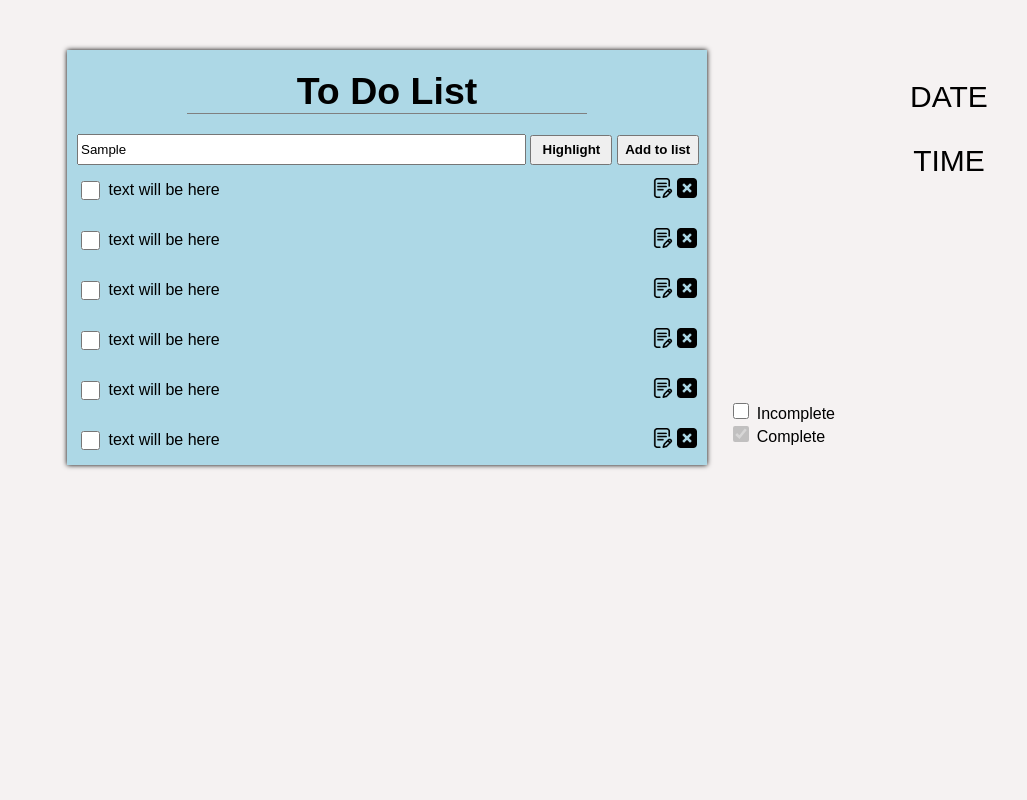
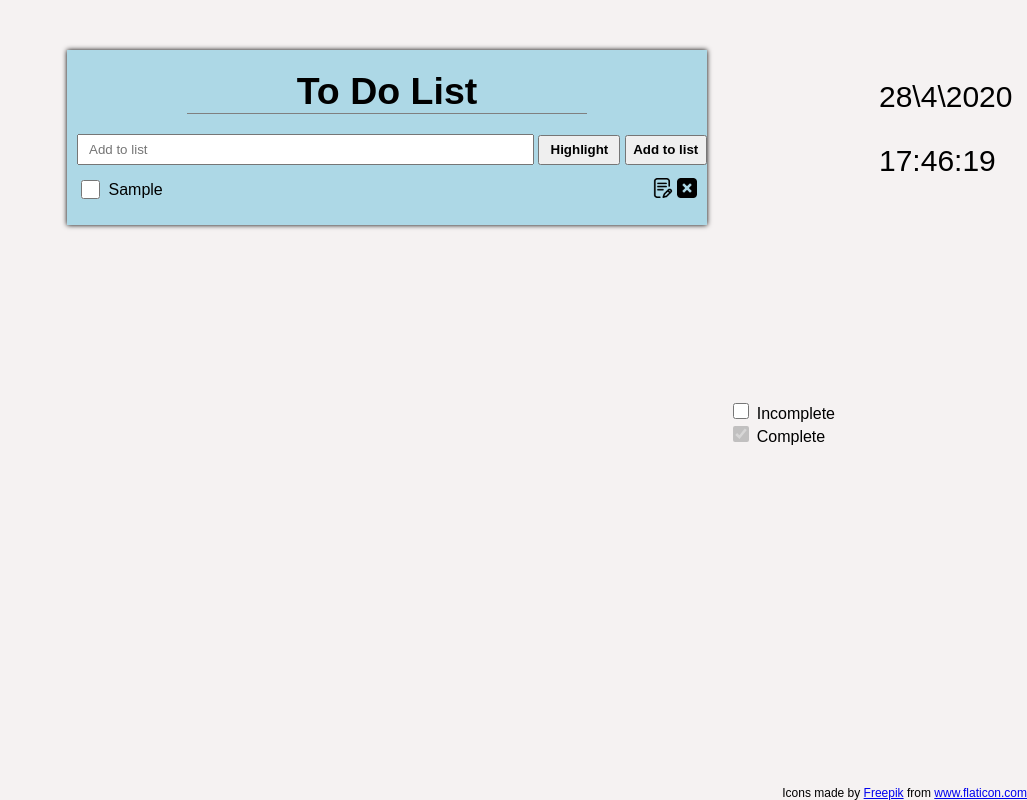
Before and after one commit to Mustafa-Abdishakur/to-do-list, a plain HTML site: page index.html in a window 1280 px wide. Both pictures are taken after typing "Sample" into the empty fields and a click on the button "Add to list". Shown: the whole page, without its empty margins (253-1280 px from the left). Drawn offline with Linux system fonts and the light colour scheme.

Commit message:
commit #1

```diff
--- a/index.html
+++ b/index.html
@@ -21,12 +21,13 @@
             <h2>To Do List</h2>
         </header>
         <div class="container-1">
-          <input type="text">
+          <input type="text" placeholder="Add to list">
             <button class="highlight-btn">Highlight</button>
             <button class="add-btn">Add to list</button>
         </div>
         <div class="container-2">
-            <div class="item item-1">
+            <!--
+            <div class="item">
                 <input type="checkbox" class="item-checkbox">
                 <p>text will be here</p>
                 <div class="item-btns-container">
@@ -35,7 +36,7 @@
                 </div>
 
             </div>
-            <div class="item item-2">
+            <div class="item">
                 <input type="checkbox" class="item-checkbox">
                 <p>text will be here</p>
                 <div class="item-btns-container">
@@ -44,7 +45,7 @@
                 </div>
 
             </div>
-            <div class="item item-3">
+            <div class="item">
                 <input type="checkbox" class="item-checkbox">
                 <p>text will be here</p>
                 <div class="item-btns-container">
@@ -52,7 +53,7 @@
                     <img src="img/cancel.png" alt="delete">
                 </div>
             </div>
-            <div class="item item-4">
+            <div class="item">
                 <input type="checkbox" class="item-checkbox">
                 <p>text will be here</p>
                 <div class="item-btns-container">
@@ -60,7 +61,7 @@
                     <img src="img/cancel.png" alt="delete">
                 </div>
             </div>
-            <div class="item item-5">
+            <div class="item">
                 <input type="checkbox" class="item-checkbox">
                 <p>text will be here</p>
                 <div class="item-btns-container">
@@ -68,7 +69,7 @@
                     <img src="img/cancel.png" alt="delete">
                 </div>
             </div>
-            <div class="item item-6">
+            <div class="item">
                 <input type="checkbox" class="item-checkbox">
                 <p>text will be here</p>
                 <div class="item-btns-container">
@@ -76,6 +77,7 @@
                     <img src="img/cancel.png" alt="delete">
                 </div>
             </div>
+        -->
         </div>
     </div>
     <div class="details-container">
@@ -89,9 +91,10 @@
         </div>
     </div>
 
-    <!--
-        ADD TO THE END
+    <div class="credit">
         Icons made by <a href="https://www.flaticon.com/authors/freepik" title="Freepik">Freepik</a> from <a href="https://www.flaticon.com/" title="Flaticon"> www.flaticon.com</a>
-    -->
+    </div>
+
+<script src="list.js"></script>
 </body>
 </html>
--- /dev/null
+++ b/list.js
@@ -0,0 +1,47 @@
+
+const DOM = {
+    date:document.querySelector('.date'),
+    time:document.querySelector('.time'),
+    add: document.querySelector('.add-btn'),
+    input: document.querySelector('input[type="text"]'),
+    text: document.querySelector('.container-2')
+}
+/*Date and time */
+const day = new Date().getDate();
+const month = new Date().getMonth() + 1;
+const year = new Date().getFullYear();
+const date = day + "\\" + month + "\\" + year;
+const hour = new Date().getHours();
+const minute = new Date().getMinutes();
+const second = new Date().getSeconds();
+const time =`${hour}:${minute}:${second}`;
+
+window.addEventListener('load', () => {
+    DOM.date.textContent = date;
+    DOM.time.textContent = time;
+});
+/*time change (ADD AT THE END)
+setInterval(function(){
+    const hour = new Date().getHours();
+    const minute = new Date().getMinutes();
+    const second = new Date().getSeconds();
+    const time =`${hour}:${minute}:${second}`;
+    DOM.time.textContent = time;
+},1000);*/
+
+//Insert to list
+DOM.add.addEventListener('click', ()=>{
+    const item = DOM.input.value;
+    const markup = `
+    <div class="item">
+        <input type="checkbox" class="item-checkbox">
+        <p>${item}</p>
+           <div class="item-btns-container">
+                <img src="img/edit.png" alt="edit">
+                <img src="img/cancel.png" alt="delete">
+            </div>
+    </div>
+    `;
+    DOM.text.insertAdjacentHTML('beforeend', markup);
+    DOM.input.value = '';
+});
--- a/style.css
+++ b/style.css
@@ -9,7 +9,7 @@ body{
     width:100px;
     text-align:center;
     font-size:30px;
-    margin-right:20px;
+    margin-right:40px;
 
 }
 .main-container{
@@ -18,6 +18,7 @@ body{
     margin:auto;
     padding-top:20px;
     margin-top:50px;
+    padding-bottom:10px;
     box-shadow: 0px 0px 5px black;
 
 }
@@ -38,6 +39,7 @@ header h2{
 .container-1 input[type=text]{
     width:70%;
     height:25px;
+    padding-left:10px;
 }
 .highlight-btn{
     width:13%;
@@ -57,6 +59,10 @@ header h2{
     margin-left:10px;
     position: relative;
     overflow:auto;
+    transition: background 0.4s;
+}
+.item:hover{
+    background:rgb(122, 174, 241);
 }
 .item img{
     width:20px;
@@ -67,7 +73,8 @@ header h2{
 .item input[type=checkbox]{
     width:19px;
     height:19px;
-    position: fixed;
+    position: absolute;
+    top:12px;
 }
 .item p{
     margin-left:5%;
@@ -92,3 +99,12 @@ header h2{
     width:16px;
     height:16px;
 }
+.item-btns-container:hover img, .highlight-btn:hover, .add-btn:hover{
+    cursor: pointer;
+}
+.credit{
+    position: absolute;
+    right:0;
+    bottom:0;
+    font-size:12px;
+}
```
